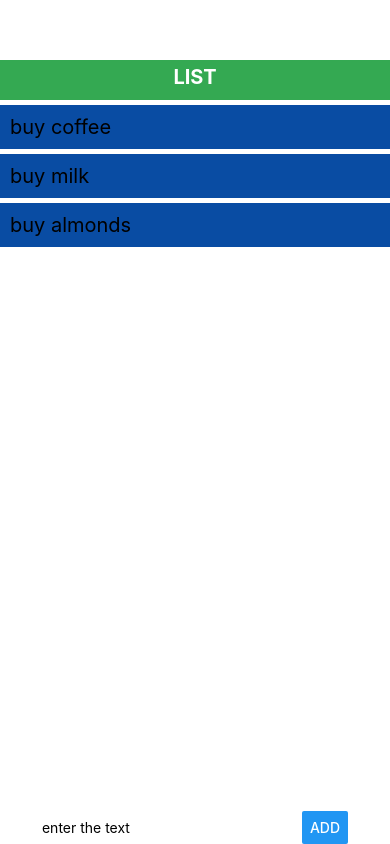
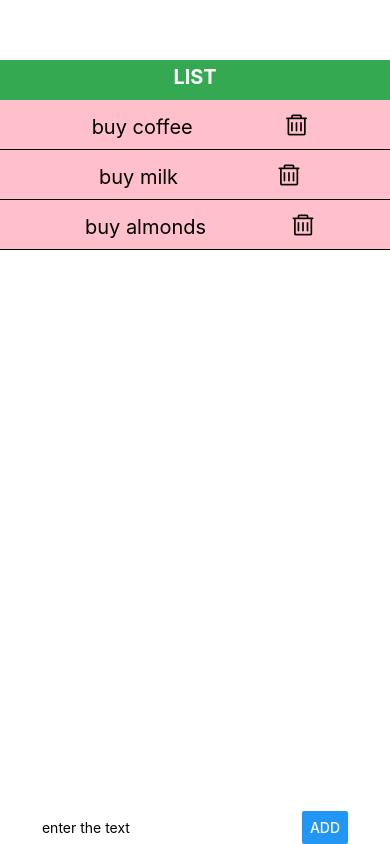
Before and after one commit to M-A-N-O-J-R/ReactNativeTodo, a React Native app: screen / in a window 390 px wide. Built offline with nearby package versions, Linux system fonts and the light colour scheme.

Commit message:
delete button

```diff
--- a/components/todoItem.js
+++ b/components/todoItem.js
@@ -1,6 +1,6 @@
 import React,{useState} from 'react';
 import { StyleSheet, Text, View ,TouchableOpacity} from 'react-native';
-
+import { AntDesign } from '@expo/vector-icons';
 
 
 export default function TodoItem({item,handleClick})
@@ -8,8 +8,12 @@ export default function TodoItem({item,handleClick})
 
   return(
 
-        <TouchableOpacity onPress={() => handleClick(item.key)}>
+        <TouchableOpacity style={styles.container} >
             <Text style={styles.tcontent} >{item.text}</Text>
+            <TouchableOpacity>
+            <AntDesign name="delete" size={24} color="black" onPress={() => handleClick(item.key)}/>
+            </TouchableOpacity>
+
         </TouchableOpacity>
 
   )
@@ -19,8 +23,16 @@ const styles = StyleSheet.create({
   tcontent:
   {
     fontSize:20,
-    backgroundColor: '#094CA3',
+
     marginTop:5,
     padding:10,
+  },
+  container:
+  {
+    backgroundColor: 'pink',
+    justifyContent: 'space-evenly',
+    flexDirection: 'row',
+    alignItems: 'center',
+    borderBottomWidth:1,
   }
 })
```
